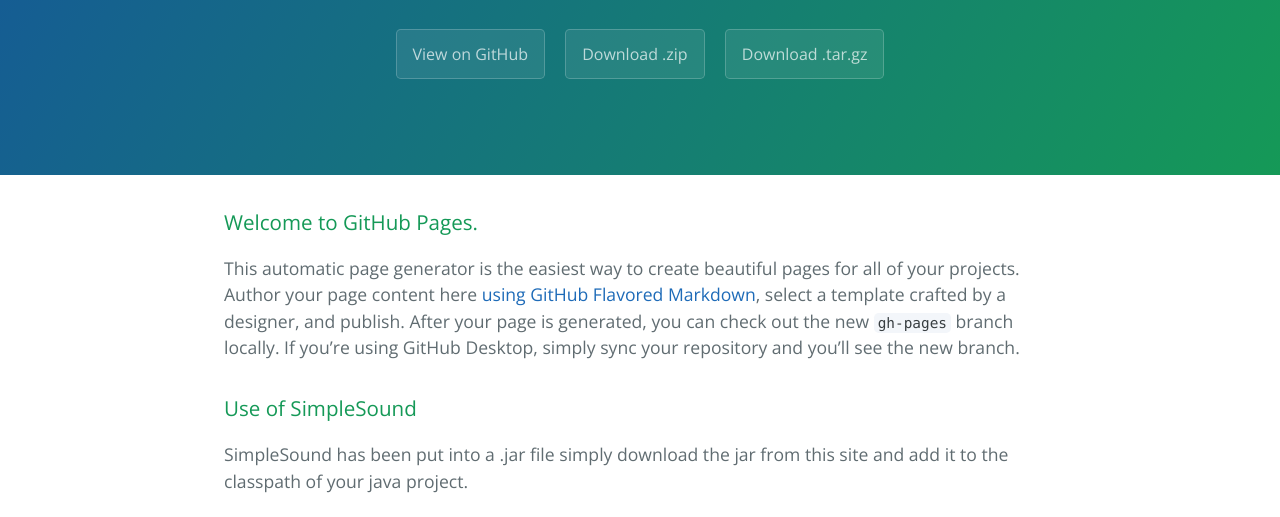
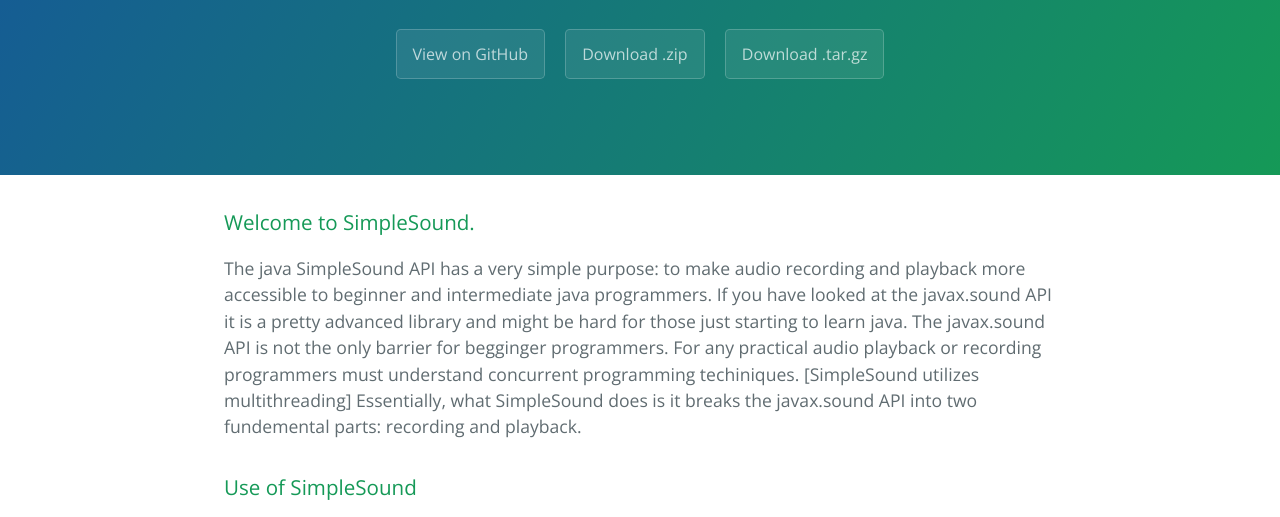
Before and after one commit to matthewwicker/SimpleSound, a plain HTML site: page index.html in a window 1280 px wide. Shown: the part 238-755 px from the top of the page. Drawn offline with nearby package versions, Linux system fonts and the light colour scheme.

Commit message:
Update index.html

```diff
--- a/index.html
+++ b/index.html
@@ -20,9 +20,9 @@
 
     <section class="main-content">
       <h3>
-<a id="welcome-to-github-pages" class="anchor" href="#welcome-to-github-pages" aria-hidden="true"><span aria-hidden="true" class="octicon octicon-link"></span></a>Welcome to GitHub Pages.</h3>
+<a id="welcome-to-github-pages" class="anchor" href="#welcome-to-github-pages" aria-hidden="true"><span aria-hidden="true" class="octicon octicon-link"></span></a>Welcome to SimpleSound.</h3>
 
-<p>This automatic page generator is the easiest way to create beautiful pages for all of your projects. Author your page content here <a href="https://guides.github.com/features/mastering-markdown/">using GitHub Flavored Markdown</a>, select a template crafted by a designer, and publish. After your page is generated, you can check out the new <code>gh-pages</code> branch locally. If you’re using GitHub Desktop, simply sync your repository and you’ll see the new branch.</p>
+<p>The java SimpleSound API has a very simple purpose: to make audio recording and playback more accessible to beginner and intermediate java programmers. If you have looked at the javax.sound API it is a pretty advanced library and might be hard for those just starting to learn java. The javax.sound API is not the only barrier for begginger programmers. For any practical audio playback or recording programmers must understand concurrent programming techiniques. [SimpleSound utilizes multithreading] Essentially, what SimpleSound does is it breaks the javax.sound API into two fundemental parts: recording and playback.</p>
 
 <h3>
 <a id="designer-templates" class="anchor" href="#designer-templates" aria-hidden="true"><span aria-hidden="true" class="octicon octicon-link"></span></a>Use of SimpleSound</h3>
```
